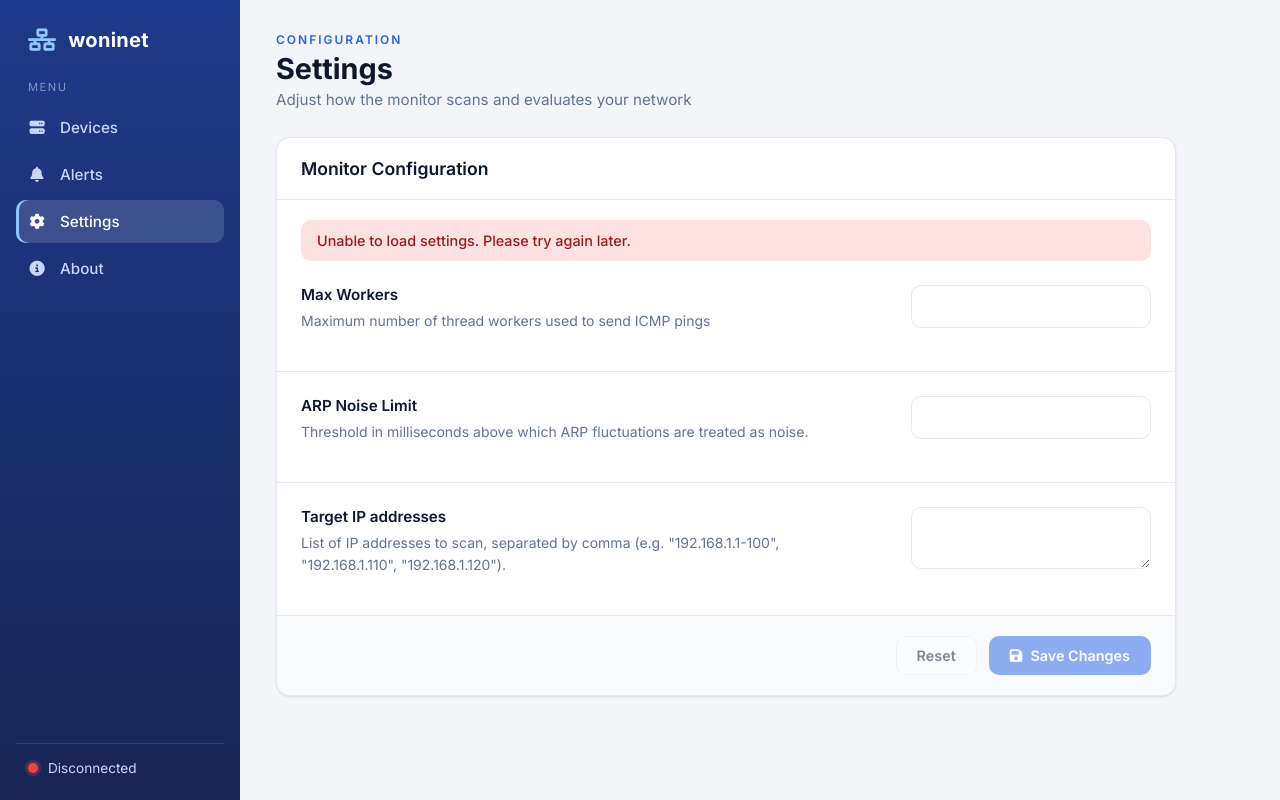
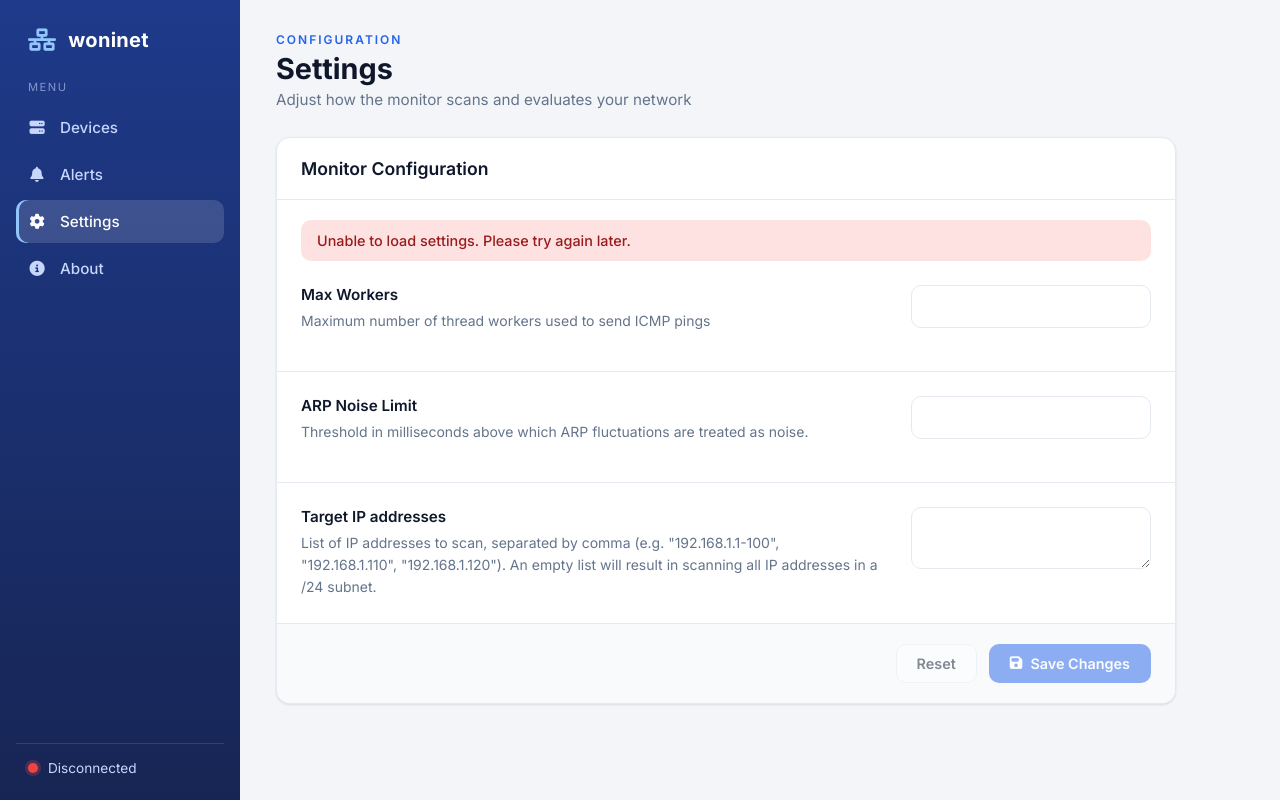
Before and after one commit to teymuri-alireza/woninet, a FastAPI app: page /settings in a window 1280 px wide. Run offline with FastAPI, Linux system fonts and the light colour scheme; data that the repository does not hold is empty; parts of the project's set-up code (start-up, migrations or seed data) failed here and were passed over; some libraries are stand-ins or nearby versions.

Commit message:
feat: accept empty list of IP addresses from settings

```diff
--- a/woninet/server/static/js/settings.js
+++ b/woninet/server/static/js/settings.js
@@ -129,11 +129,7 @@
     if (name === TARGET_FIELD) {
         const targets = parseTargets(raw);
 
-        if (targets.length === 0) {
-            error = "At least one target IP address is required.";
-        } else {
-            error = targets.map(validateTarget).find(Boolean) || "";
-        }
+        error = targets.map(validateTarget).find(Boolean) || "";
 
     } else if (INT_RULES[name]) {
         const { min, label } = INT_RULES[name];
--- a/woninet/server/templates/settings.html
+++ b/woninet/server/templates/settings.html
@@ -100,10 +100,11 @@
                             <label for="target_ip_list" class="setting-title">Target IP addresses</label>
                             <div class="setting-description">
                                 List of IP addresses to scan, separated by comma (e.g. "192.168.1.1-100", "192.168.1.110", "192.168.1.120").
+                                An empty list will result in scanning all IP addresses in a /24 subnet.
                             </div>
                         </div>
                         <div class="setting-control">
-                            <textarea id="target_ip_list" name="target_ip_list" required disabled></textarea>
+                            <textarea id="target_ip_list" name="target_ip_list" disabled></textarea>
                             <p class="field-error" id="target_ip_list_error"></p>
                         </div>
                     </div>
```
